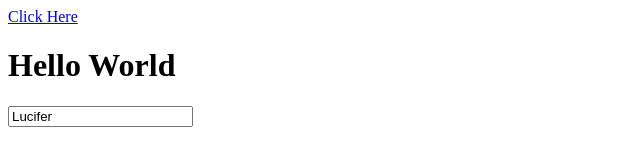
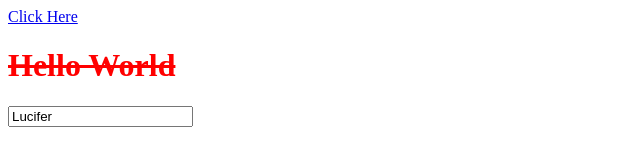
Before and after one commit to thugyi/Super-Agent-Skills, a plain HTML site: page class3.html in a window 1280 px wide. Shown: the whole page, without its empty margins (0-640 px from the left). Drawn offline with nearby package versions, Linux system fonts and the light colour scheme.

Commit message:
Update class3.html

```diff
--- a/class3.html
+++ b/class3.html
@@ -5,6 +5,14 @@
             Vue js Data Binding
         </title>
         <script src="https://cdn.jsdelivr.net/npm/vue/dist/vue.js"></script>
+        <style>
+            .one{
+                color: red ;
+            }
+            .two{
+                text-decoration: line-through;
+            }
+        </style>
     </head>
     <body>
         <div id="app">
```
